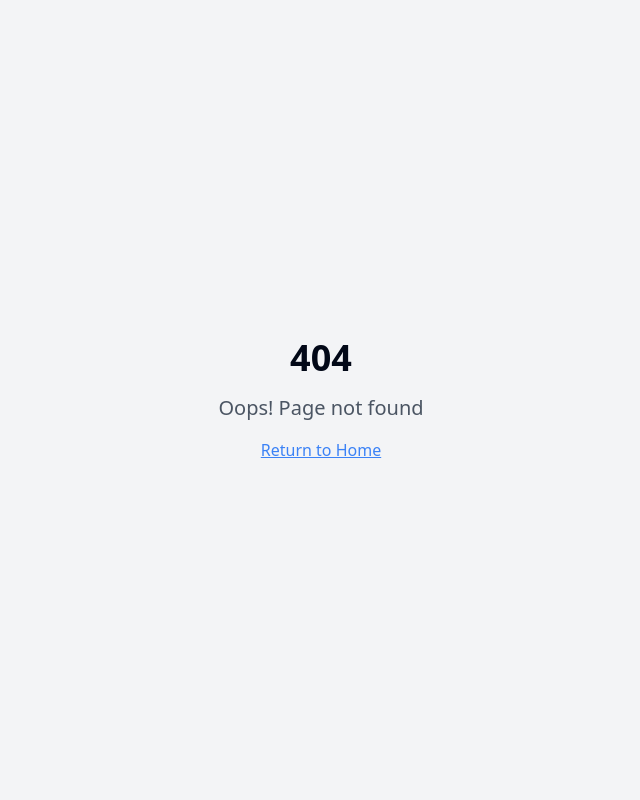
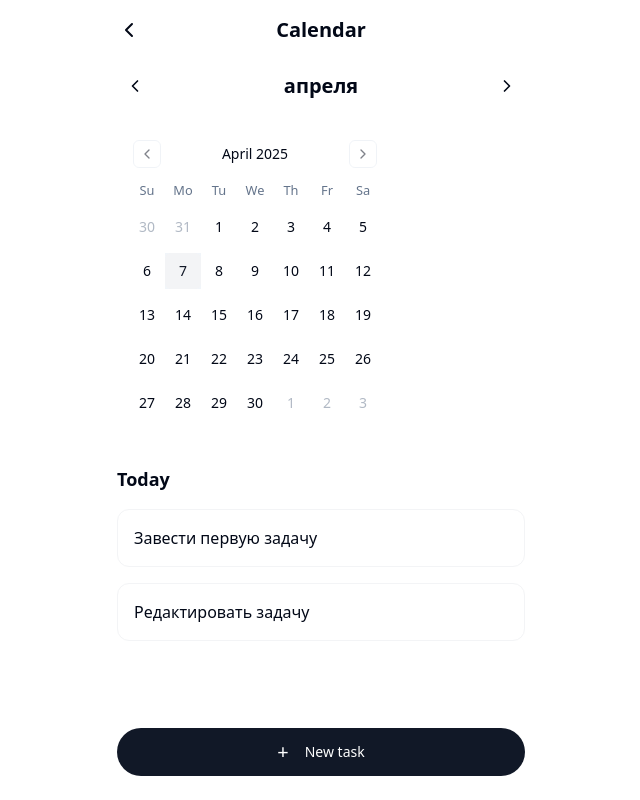
Before and after one commit to AndrewAitken/simp, a React (Vite) app: page /calendar in a window 1280 px wide. Before the commit this address had no page. Shown: the whole page, without its empty margins (319-959 px from the left). Built offline with nearby package versions, Linux system fonts and the light colour scheme.

Commit message:
feat: Implement design changes and add calendar view
- Implemented design changes based on the provided attachment.
- Added a calendar button near the profile.
- Created a new view for the calendar.
- Used the Simp logo from the attachments.

```diff
--- a/src/App.tsx
+++ b/src/App.tsx
@@ -11,6 +11,7 @@ import NewTask from "./pages/NewTask";
 import EditTask from "./pages/EditTask";
 import Profile from "./pages/Profile";
 import NotFound from "./pages/NotFound";
+import CalendarView from "./pages/CalendarView";
 
 const queryClient = new QueryClient();
 
@@ -27,6 +28,7 @@ const App = () => (
               <Route path="/new-task" element={<NewTask />} />
               <Route path="/edit-task/:id" element={<EditTask />} />
               <Route path="/profile" element={<Profile />} />
+              <Route path="/calendar" element={<CalendarView />} />
               {/* ADD ALL CUSTOM ROUTES ABOVE THE CATCH-ALL "*" ROUTE */}
               <Route path="*" element={<NotFound />} />
             </Routes>
--- a/src/components/Header.tsx
+++ b/src/components/Header.tsx
@@ -1,15 +1,28 @@
+
 import React from "react";
 import { Avatar, AvatarFallback, AvatarImage } from "@/components/ui/avatar";
 import { Link } from "react-router-dom";
+import { Calendar as CalendarIcon } from "lucide-react";
+
 const Header: React.FC = () => {
-  return <header className="flex justify-between items-center py-4 mb-2 px-0">
-      <div className="text-2xl font-bold text-foreground">Simp</div>
+  return (
+    <header className="flex justify-between items-center py-4 mb-2 px-0">
+      <div className="text-2xl font-bold text-foreground">
+        <img src="/lovable-uploads/43c540d2-01b0-4879-a770-0926745516a9.png" alt="Simp" className="h-8" />
+      </div>
+      <div className="flex items-center gap-4">
+        <Link to="/calendar" className="rounded-full p-2 bg-gray-100 dark:bg-zinc-800">
+          <CalendarIcon className="h-5 w-5 text-gray-700 dark:text-gray-300" />
+        </Link>
         <Link to="/profile">
           <Avatar className="h-10 w-10 cursor-pointer">
             <AvatarImage src="https://github.com/shadcn.png" alt="Пользователь" />
             <AvatarFallback>П</AvatarFallback>
           </Avatar>
         </Link>
-    </header>;
+      </div>
+    </header>
+  );
 };
+
 export default Header;
--- a/src/components/TaskItem.tsx
+++ b/src/components/TaskItem.tsx
@@ -25,11 +25,11 @@ const TaskItem: React.FC<TaskItemProps> = ({ task }) => {
   return (
     <div className="group mb-4 animate-fade-in">
       {task.time && <div className="text-sm text-gray-500 dark:text-gray-400 mb-2">{task.time}</div>}
-      <div className="flex items-start gap-3 cursor-pointer" onClick={handleTaskClick}>
+      <div className="flex items-start gap-3 cursor-pointer bg-white dark:bg-zinc-800 p-4 rounded-xl border border-gray-100 dark:border-zinc-700" onClick={handleTaskClick}>
         <button
           onClick={handleToggle}
           className={cn(
-            "flex-shrink-0 w-6 h-6 mt-0.5 rounded-full border border-gray-300 dark:border-zinc-700 flex items-center justify-center transition-colors",
+            "flex-shrink-0 w-6 h-6 mt-0.5 rounded-md border border-gray-300 dark:border-zinc-600 flex items-center justify-center transition-colors",
             task.status === "completed" ? "bg-gray-200 dark:bg-zinc-700" : "bg-white dark:bg-zinc-800"
           )}
         >
@@ -37,7 +37,7 @@ const TaskItem: React.FC<TaskItemProps> = ({ task }) => {
         </button>
         <div className="flex-1">
           <h3 className={cn(
-            "text-foreground",
+            "text-foreground font-medium",
             task.status === "completed" && "line-through text-gray-400 dark:text-gray-500"
           )}>
             {task.title}
@@ -52,7 +52,6 @@ const TaskItem: React.FC<TaskItemProps> = ({ task }) => {
           }
         </div>
       </div>
-      <div className="mt-4 border-b border-gray-200 dark:border-zinc-800"></div>
     </div>
   );
 };
--- a/src/components/TaskList.tsx
+++ b/src/components/TaskList.tsx
@@ -2,18 +2,19 @@
 import React from "react";
 import { useTask } from "@/contexts/TaskContext";
 import TaskItem from "./TaskItem";
+
 interface TaskListProps {
   category: "today" | "tomorrow" | "later";
 }
-const TaskList: React.FC<TaskListProps> = ({
-  category
-}) => {
-  const {
-    tasks
-  } = useTask();
+
+const TaskList: React.FC<TaskListProps> = ({ category }) => {
+  const { tasks } = useTask();
 
   // Filter tasks based on category (exclude focus tasks from regular lists)
-  const filteredTasks = tasks.filter(task => task.category === category && !(category === "today" && task.priority === "focus"));
+  const filteredTasks = tasks.filter(task =>
+    task.category === category &&
+    !(category === "today" && task.priority === "focus")
+  );
 
   // Sort tasks: tasks without time first, then by time
   const sortedTasks = [...filteredTasks].sort((a, b) => {
@@ -32,18 +33,18 @@ const TaskList: React.FC<TaskListProps> = ({
     later: "Позже"
   };
 
-  // Color classes for category circles
-  const circleColors = {
-    today: "bg-today",
-    tomorrow: "bg-tomorrow",
-    later: "bg-later"
-  };
-  return <div className="mb-8">
-      <h2 className="mb-2 text-foreground flex items-center text-sm font-semibold">
-        <div className={`w-3 h-3 rounded-full ${circleColors[category]} mr-2`}></div>
+  return (
+    <div className="mb-8">
+      <h2 className="mb-4 text-foreground text-xl font-bold">
         {categoryTitles[category]}
       </h2>
-      {sortedTasks.length === 0 ? <p className="text-gray-500 dark:text-gray-400 text-center py-4">Нет задач</p> : sortedTasks.map(task => <TaskItem key={task.id} task={task} />)}
-    </div>;
+      {sortedTasks.length === 0 ? (
+        <p className="text-gray-500 dark:text-gray-400 text-center py-4">Нет задач</p>
+      ) : (
+        sortedTasks.map(task => <TaskItem key={task.id} task={task} />)
+      )}
+    </div>
+  );
 };
+
 export default TaskList;
--- /dev/null
+++ b/src/pages/CalendarView.tsx
@@ -0,0 +1,90 @@
+
+import React, { useState } from "react";
+import { useTask } from "@/contexts/TaskContext";
+import { Calendar } from "@/components/ui/calendar";
+import { ChevronLeft, ChevronRight } from "lucide-react";
+import { format, addMonths, subMonths } from "date-fns";
+import { ru } from "date-fns/locale";
+import { Link } from "react-router-dom";
+import { Button } from "@/components/ui/button";
+
+const CalendarView = () => {
+  const { tasks } = useTask();
+  const [currentMonth, setCurrentMonth] = useState<Date>(new Date());
+  const [selectedDate, setSelectedDate] = useState<Date | undefined>(new Date());
+
+  const todaysTasks = tasks.filter(task =>
+    task.category === "today" &&
+    task.status === "pending"
+  );
+
+  const goToPreviousMonth = () => setCurrentMonth(prevMonth => subMonths(prevMonth, 1));
+  const goToNextMonth = () => setCurrentMonth(prevMonth => addMonths(prevMonth, 1));
+
+  return (
+    <div className="min-h-screen bg-background">
+      <div className="max-w-md mx-auto pb-24 px-[20px]">
+        <div className="flex items-center justify-between py-4 mb-2">
+          <Link to="/" className="flex items-center">
+            <ChevronLeft className="h-6 w-6 text-foreground" />
+          </Link>
+          <h1 className="text-xl font-bold text-foreground">Calendar</h1>
+          <div className="w-6"></div> {/* Empty div to balance the header */}
+        </div>
+
+        <div className="mb-8">
+          <div className="flex justify-between items-center mb-6">
+            <button onClick={goToPreviousMonth} className="p-2">
+              <ChevronLeft className="h-5 w-5 text-foreground" />
+            </button>
+            <h2 className="text-xl font-bold text-foreground">{format(currentMonth, 'MMMM', { locale: ru })}</h2>
+            <button onClick={goToNextMonth} className="p-2">
+              <ChevronRight className="h-5 w-5 text-foreground" />
+            </button>
+          </div>
+
+          <Calendar
+            mode="single"
+            selected={selectedDate}
+            onSelect={setSelectedDate}
+            month={currentMonth}
+            onMonthChange={setCurrentMonth}
+            className="rounded-xl border-none w-full"
+            classNames={{
+              day_selected: "bg-blue-200 text-blue-900 dark:bg-blue-900 dark:text-blue-100",
+              day_today: "bg-gray-100 text-gray-900 dark:bg-zinc-800 dark:text-gray-100"
+            }}
+          />
+        </div>
+
+        <h2 className="text-lg font-bold mb-4">Today</h2>
+
+        {todaysTasks.length > 0 ? (
+          <div className="space-y-4">
+            {todaysTasks.map(task => (
+              <Link to={`/edit-task/${task.id}`} key={task.id} className="block">
+                <div className="bg-white dark:bg-zinc-800 rounded-xl p-4 border border-gray-100 dark:border-zinc-700">
+                  <h3 className="text-foreground font-medium">{task.title}</h3>
+                  {task.time && <p className="text-sm text-gray-500 dark:text-gray-400 mt-1">{task.time}</p>}
+                </div>
+              </Link>
+            ))}
+          </div>
+        ) : (
+          <p className="text-gray-500 dark:text-gray-400 text-center py-4">Нет задач</p>
+        )}
+
+        <div className="fixed bottom-6 left-0 right-0 mx-auto w-full max-w-md px-[20px]">
+          <Button
+            className="w-full bg-gray-900 hover:bg-black text-white dark:bg-zinc-800 dark:hover:bg-zinc-700 rounded-full py-6"
+            onClick={() => window.location.href = "/new-task"}
+          >
+            <span className="text-xl mr-2">+</span> New task
+          </Button>
+        </div>
+      </div>
+    </div>
+  );
+};
+
+export default CalendarView;
--- a/src/pages/Index.tsx
+++ b/src/pages/Index.tsx
@@ -25,14 +25,19 @@ const Index = () => {
 
         {focusTasks.length > 0 && (
           <div className="mb-8">
-            <h2 className="font-bold mb-4 text-foreground text-lg">Фокус</h2>
+            <h2 className="font-bold mb-4 text-foreground text-xl">Фокус</h2>
             {focusTasks.map(task => (
               <div
                 key={task.id}
-                className="bg-gray-100 dark:bg-zinc-900 p-4 rounded-xl mb-2 cursor-pointer"
+                className="bg-blue-100 dark:bg-blue-900/30 p-4 rounded-xl mb-3 cursor-pointer"
                 onClick={() => handleTaskClick(task.id)}
               >
-                <h3 className="text-foreground text-lg font-semibold">{task.title}</h3>
+                <h3 className="text-foreground text-lg font-medium">{task.title}</h3>
+                {task.description && (
+                  <p className="text-gray-600 dark:text-gray-400 mt-2 line-clamp-2 text-sm">
+                    {task.description}
+                  </p>
+                )}
               </div>
             ))}
           </div>
```
Also changed, not shown: public/lovable-uploads/43c540d2-01b0-4879-a770-0926745516a9.png (added). Lines whose indentation alone changed are shown as unchanged.
